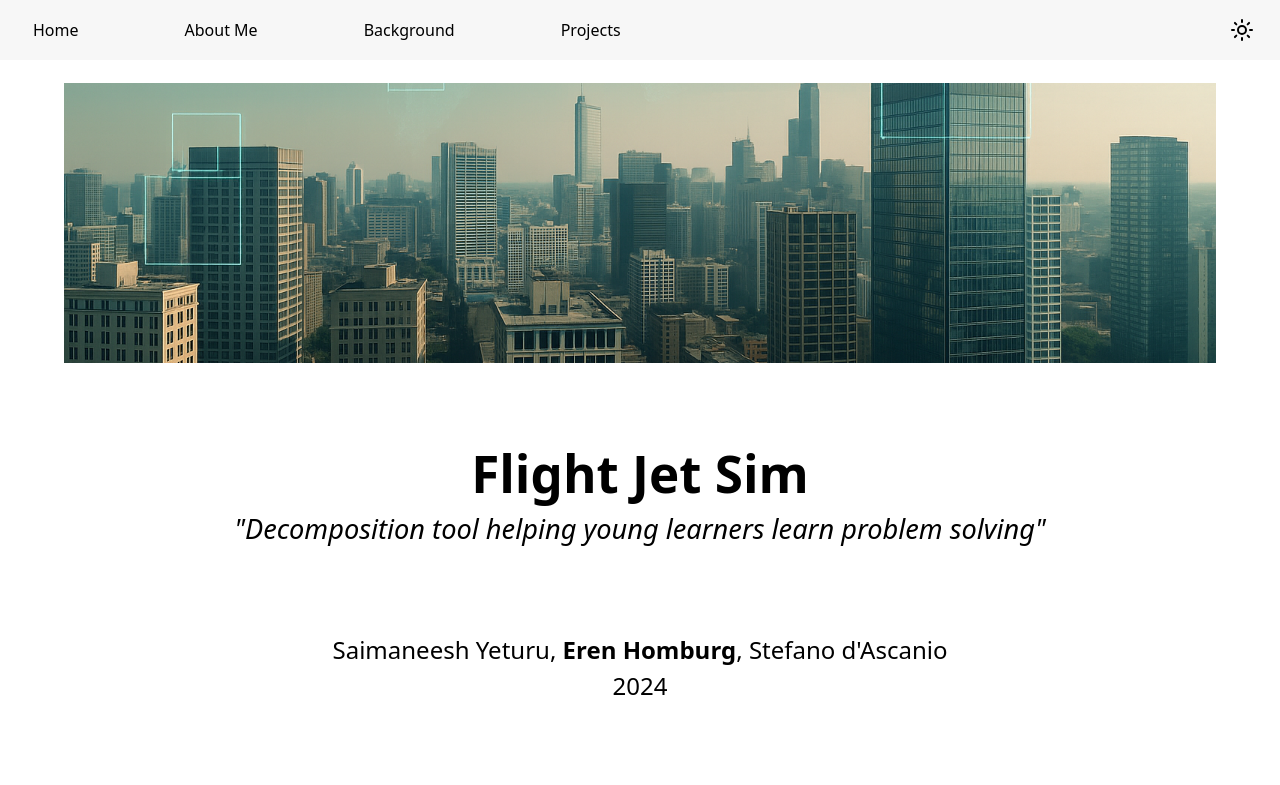
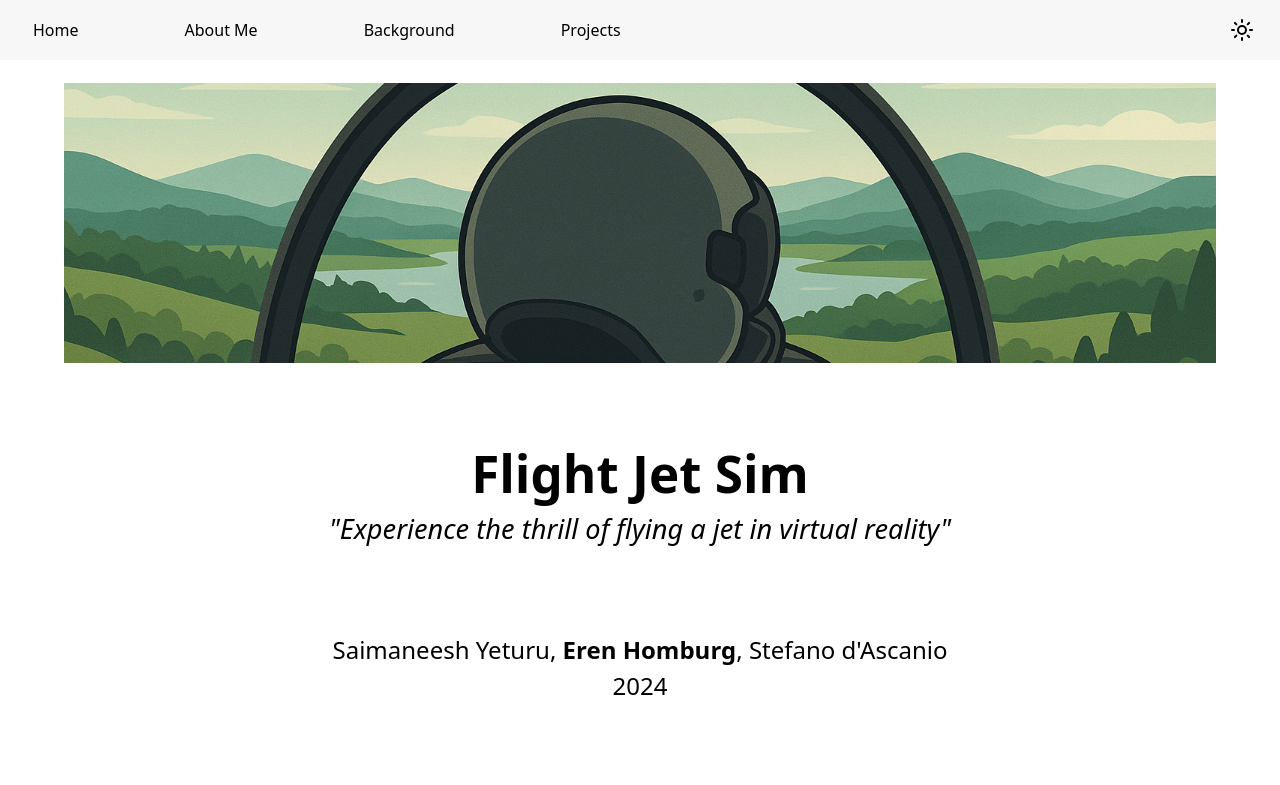
Before and after one commit to Zoulution/Portfolio, a React (Vite) app: page /projects/FlightJetSim in a window 1280 px wide. Shown: the top 785 px of the page. Built offline with nearby package versions, Linux system fonts and the light colour scheme.

Commit message:
finished the pcitures and added oneliners

```diff
--- a/src/Helpers/ProjectList.tsx
+++ b/src/Helpers/ProjectList.tsx
@@ -71,7 +71,7 @@ const projects: ProjectType[] = [
     yearEnd: 2024,
     detailLink: "/projects/FlightJetSim",
     abstract: `Designed a custom jet in Blender and integrated it into Unity, developing immersive VR mechanics with realistic physics interactions.`,
-    image: "/ProjectImg/DBox.png",
+    image: "/ProjectImg/FlightJetSim.png",
     tags: [
       "Blender",
       "Unity",
--- a/src/ProjectDetails/DetailedProject.css
+++ b/src/ProjectDetails/DetailedProject.css
@@ -25,6 +25,11 @@
 }
 
 .urbanaipic {
+  width: 100%;
+  background-position: center;
+}
+
+.jetsimpic {
   width: 100%;
   background-position: center;
 }
--- a/src/ProjectDetails/FlightJetSim.tsx
+++ b/src/ProjectDetails/FlightJetSim.tsx
@@ -45,12 +45,12 @@ export default function DetailedProjectClass() {
   const Details: ProjectDetails = {
     title: found.title,
     github: found.github,
-    oneLiner: "Decomposition tool helping young learners learn problem solving",
+    oneLiner: "Experience the thrill of flying a jet in virtual reality",
 
     authors: ["Saimaneesh Yeturu", "Eren Homburg", "Stefano d'Ascanio"],
     year: found.year,
     yearEnd: found.yearEnd,
-    image: "/ProjectsHeader/UrbanAI.png",
+    image: "/ProjectsHeader/JetSim.png",
 
     abstract:
       "{video: https://youtu.be/8kRF2pPG93k|alt=Flight Jet Sim overview|caption=Thorough overview of the app, covering the problem, solution, and features}",
@@ -70,7 +70,7 @@ export default function DetailedProjectClass() {
         <div className="title-projectContainer">
           {Details.image && (
             <div
-              className="title-right-projectContainer urbanaipic"
+              className="title-right-projectContainer jetsimpic"
               style={{ backgroundImage: `url(${Details.image})` }}
             />
           )}
--- a/src/ProjectDetails/UrbanAI.tsx
+++ b/src/ProjectDetails/UrbanAI.tsx
@@ -45,7 +45,7 @@ export default function DetailedProjectClass() {
   const Details: ProjectDetails = {
     title: found.title,
     github: found.github,
-    oneLiner: "Decomposition tool helping young learners learn problem solving",
+    oneLiner: "Transforming street views into global urban insights",
 
     authors: [
       "Saimaneesh Yeturu",
```
Also changed, not shown: public/ProjectImg/FlightJetSim.png (added), public/ProjectsHeader/JetSim.png (added).
